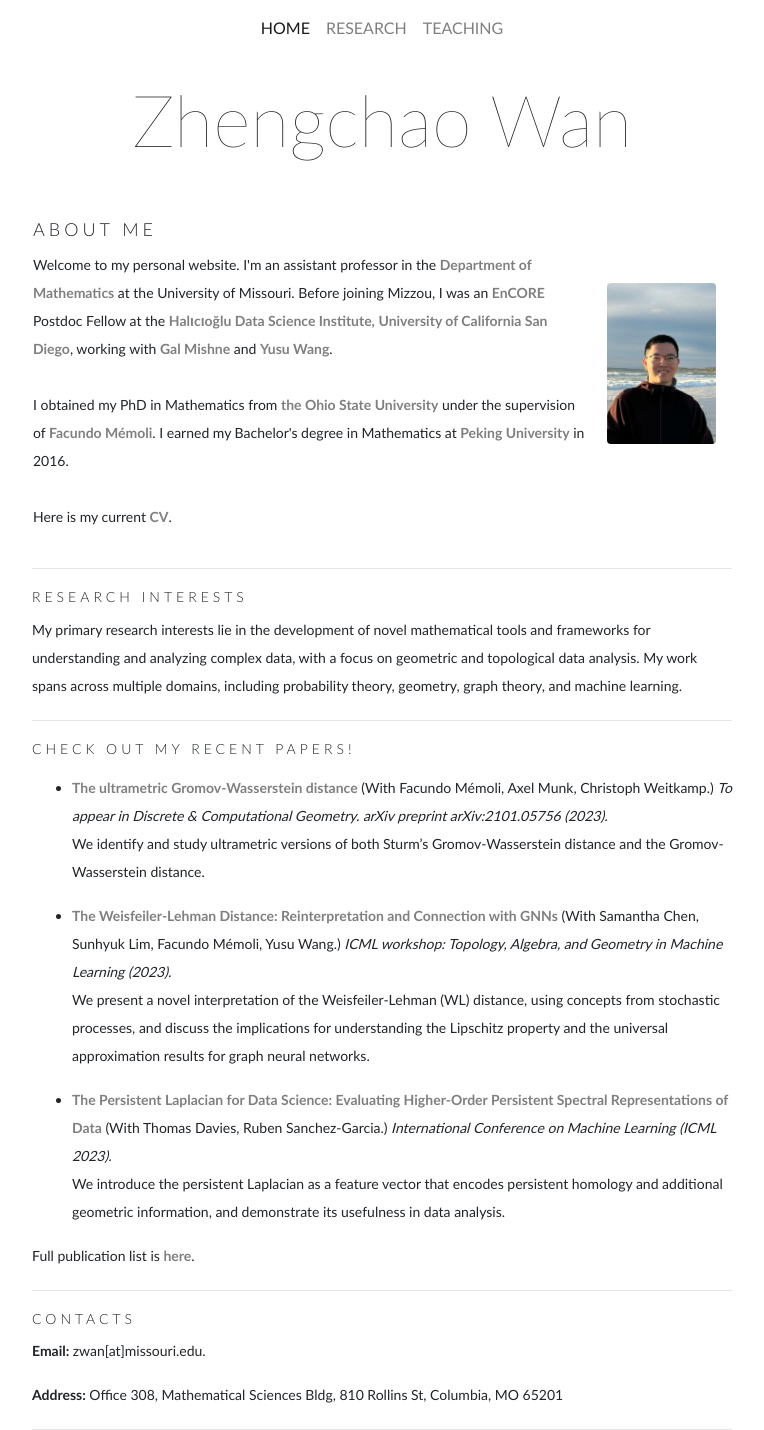
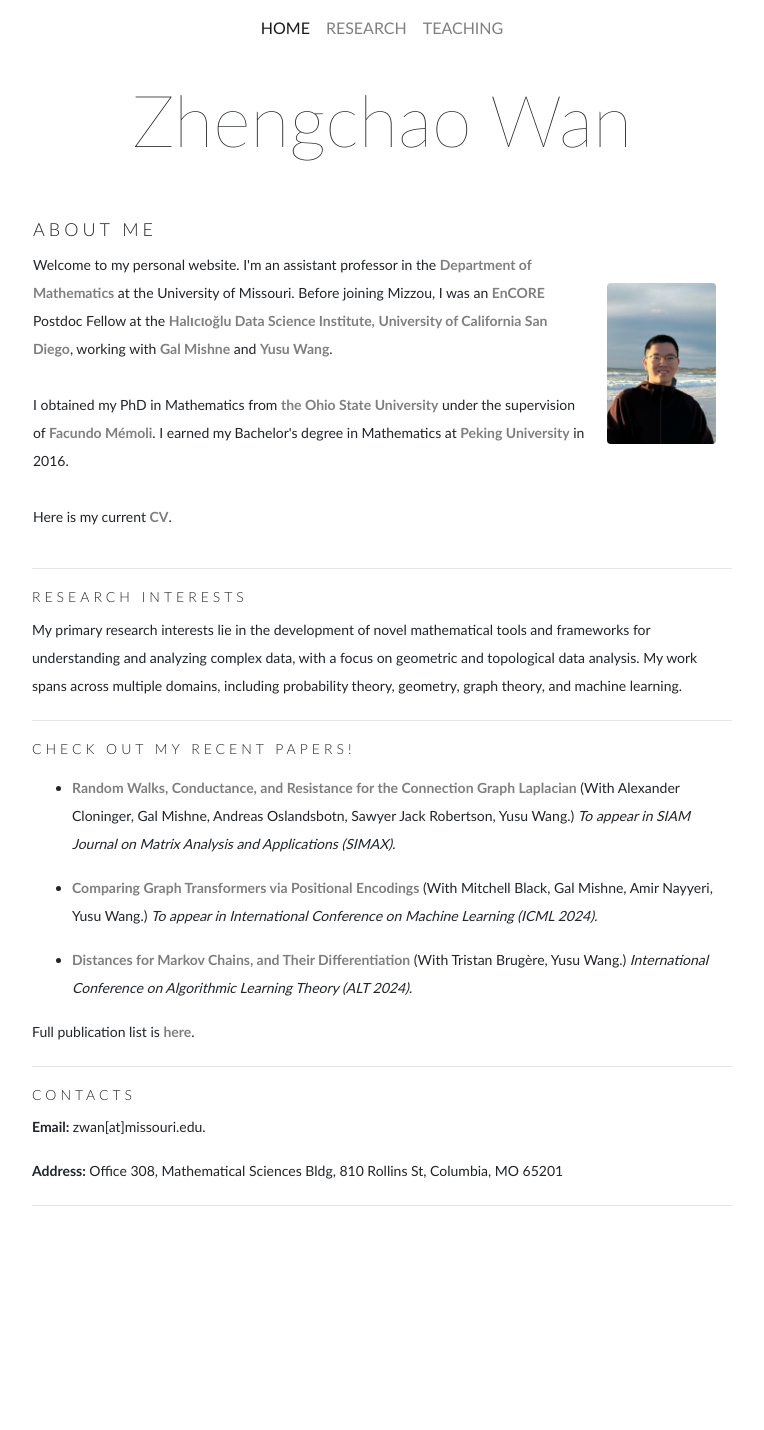
Before and after one commit to ZhengchaoW/ZhengchaoW.github.io, a Jekyll site: the page built from index.html, in a window 1280 px wide. Shown: the whole page, without its empty margins (258-1022 px from the left). Built offline with Jekyll 4.4.1, drawn with Linux system fonts in a browser that asks for light colours; after the commit the page ends 1206 px from its top, so only the background shows below that.

Commit message:
update papers

```diff
--- a/_data/conference.yml
+++ b/_data/conference.yml
@@ -1,4 +1,12 @@
 papers:
+  - title: "Comparing Graph Transformers via Positional Encodings"
+    link: https://arxiv.org/pdf/2402.14202
+    coauthors: Mitchell Black, Gal Mishne, Amir Nayyeri, Yusu Wang
+    publishedat: To appear in International Conference on Machine Learning (ICML 2024)
+  - title: "Distances for Markov Chains, and Their Differentiation"
+    link: https://proceedings.mlr.press/v237/brugere24a/brugere24a.pdf
+    coauthors: Tristan Brugère, Yusu Wang
+    publishedat: International Conference on Algorithmic Learning Theory (ALT 2024)
   - title: "The Weisfeiler-Lehman Distance: Reinterpretation and Connection with GNNs"
     link: https://openreview.net/pdf?id=NT9uMRY2Wx
     coauthors: Samantha Chen, Sunhyuk Lim, Facundo Mémoli, Yusu Wang
--- a/_data/papers.yml
+++ b/_data/papers.yml
@@ -1,4 +1,9 @@
 papers:
+  - title: "Random Walks, Conductance, and Resistance for the Connection Graph Laplacian"
+    link: https://arxiv.org/pdf/2308.09690 (2023)
+    coauthors: Alexander Cloninger, Gal Mishne, Andreas Oslandsbotn, Sawyer Jack Robertson, Yusu Wang
+    publishedat: To appear in SIAM Journal on Matrix Analysis and Applications (SIMAX)
+    code: https://github.com/sawyer-jack-1/connection-resistance-demo
   - title: "The ultrametric Gromov-Wasserstein distance"
     link: https://arxiv.org/pdf/2101.05756
     coauthors: Facundo Mémoli, Axel Munk, Christoph Weitkamp
--- a/_data/preprints.yml
+++ b/_data/preprints.yml
@@ -1,13 +1,8 @@
 papers:
-  - title: "Random Walks, Conductance, and Resistance for the Connection Graph Laplacian"
-    link: https://arxiv.org/pdf/2308.09690 (2023)
-    coauthors: Alexander Cloninger, Gal Mishne, Andreas Oslandsbotn, Sawyer Jack Robertson, Yusu Wang
-    publishedat: arXiv preprint arXiv:2308.09690 (2023)
-    code: https://github.com/sawyer-jack-1/connection-resistance-demo
-  - title: "Distances for Markov Chains, and Their Differentiation"
-    link: https://arxiv.org/abs/2302.08621
-    coauthors: Tristan Brugère, Yusu Wang
-    publishedat: arXiv preprint	arXiv:2302.08621 (2023)
+  - title: "All You Need is Resistance: On the Equivalence of Effective Resistance and Certain Optimal Transport Problems on Graphs"
+    link: https://arxiv.org/pdf/2404.15261
+    coauthors: Sawyer Robertson, Alexander Cloninger
+    publishedat: arXiv preprint arXiv:2404.15261 (2024)
   - title: "Some results about the Tight Span of spheres"
     link: https://arxiv.org/pdf/2112.12646.pdf
     coauthors: Sunhyuk Lim, Facundo Mémoli, Qingsong Wang, Ling Zhou
--- a/index.html
+++ b/index.html
@@ -49,8 +49,7 @@ active: home
         {%if imgIndex<=1 %}
           <p><li>{% if paper.link %}<a href="{{ paper.link }}">{{ paper.title }}</a> {% else %} {{ paper.title }} {% endif %}
               {% if paper.coauthors %} (With {{ paper.coauthors }}.) {% endif %}
-              {% if paper.publishedat %} <span style="font-style: italic">{{ paper.publishedat }}.</span> {% endif %}
-              {% if paper.description %}<br> {{ paper.description }} {% endif %}</li></p>
+              {% if paper.publishedat %} <span style="font-style: italic">{{ paper.publishedat }}.</span> {% endif %}</li></p>
         {% endif %}
     {% endfor %}
     </ul>
@@ -60,8 +59,7 @@ active: home
           {%if imgIndex<=2 %}
             <p><li>{% if paper.link %}<a href="{{ paper.link }}">{{ paper.title }}</a> {% else %} {{ paper.title }} {% endif %}
                 {% if paper.coauthors %} (With {{ paper.coauthors }}.) {% endif %}
-                {% if paper.publishedat %} <span style="font-style: italic">{{ paper.publishedat }}.</span> {% endif %}
-                {% if paper.description %}<br> {{ paper.description }} {% endif %}</li></p>
+                {% if paper.publishedat %} <span style="font-style: italic">{{ paper.publishedat }}.</span> {% endif %}</li></p>
           {% endif %}
       {% endfor %}
       </ul>
```
